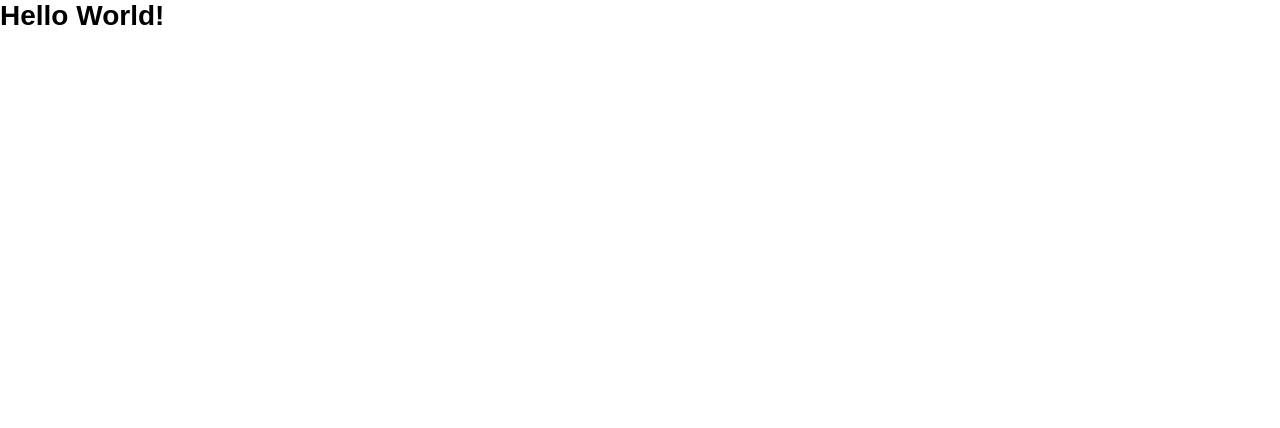
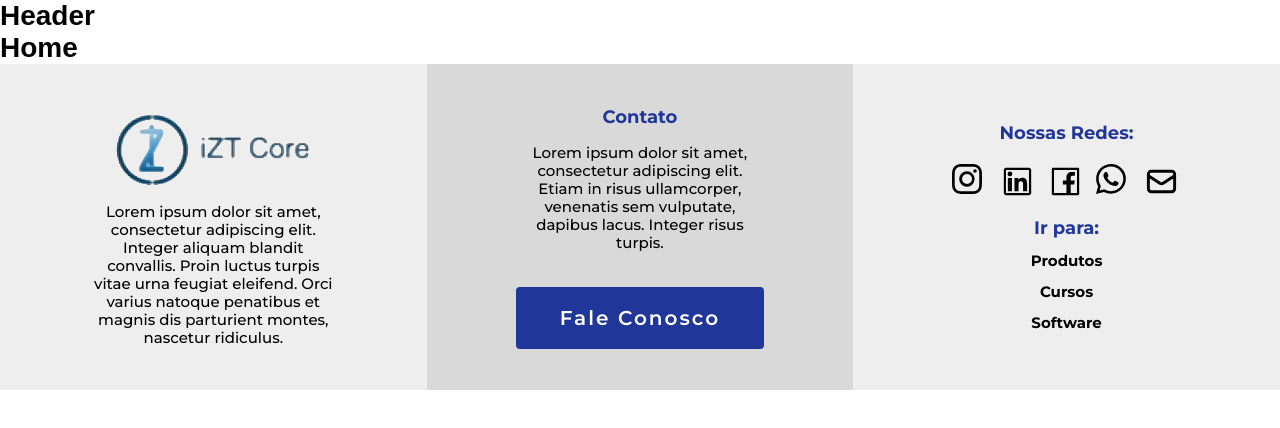
Before and after one commit to cpejr/IZT-web-frontend, a React (Vite) app: page / in a window 1280 px wide. Shown: the top 428 px of the page. Built offline with nearby package versions, Linux system fonts and the light colour scheme.

Commit message:
fix: routing and small changes in the footer component

```diff
--- a/src/App.jsx
+++ b/src/App.jsx
@@ -1,7 +1,16 @@
-import Routes from './routes';
+// import Routes from './routes';
+
+import { Outlet } from 'react-router-dom';
+import { Footer } from './components/common';
 
 function App() {
-  return <Routes />;
+  return (
+    <>
+      <h1>Header</h1>
+      <Outlet />
+      <Footer />
+    </>
+  );
 }
 
 export default App;
--- a/src/components/common/Footer/Footer.jsx
+++ b/src/components/common/Footer/Footer.jsx
@@ -1,13 +1,11 @@
-import { BsInstagram } from 'react-icons/bs';
-import { AiOutlineLinkedin } from 'react-icons/ai';
-import { AiOutlineFacebook } from 'react-icons/ai';
-import { BsWhatsapp } from 'react-icons/bs';
+import { BsInstagram, BsWhatsapp } from 'react-icons/bs';
+import { AiOutlineLinkedin, AiOutlineFacebook } from 'react-icons/ai';
 import { HiOutlineMail } from 'react-icons/hi';
 import React from 'react';
 import {
-  BodyFooter,
-  FirstDiv,
-  SecondDiv,
+  Container,
+  SideContainer,
+  MiddleContainer,
   LogoIZT,
   Text,
   Tittle,
@@ -15,72 +13,65 @@ import {
   SocialMediaButton,
   GoTo,
   ButtonMobile,
-  SectionIr,
+  SectionGoTo,
 } from './Styles';
 import ImagemLogoIZT from '../../../assets/ImagemLogoIZT.png';
 import ContactUsButton from '../ContactUsButton/ContactUsButton';
 
 export default function Footer() {
   return (
-    <BodyFooter>
-      <FirstDiv>
-        <LogoIZT src={ImagemLogoIZT} alt="ImagemLogoIZT" />
+    <Container>
+      <SideContainer>
+        <LogoIZT src={ImagemLogoIZT} alt="Imagem logo IZT" />
         <Text>
           Lorem ipsum dolor sit amet, consectetur adipiscing elit. Integer
           aliquam blandit convallis. Proin luctus turpis vitae urna feugiat
           eleifend. Orci varius natoque penatibus et magnis dis parturient
           montes, nascetur ridiculus.
         </Text>
-      </FirstDiv>
+      </SideContainer>
 
-      <SecondDiv>
-        <Tittle>Contato:</Tittle>
+      <MiddleContainer>
+        <Tittle>Contato</Tittle>
         <Text>
           Lorem ipsum dolor sit amet, consectetur adipiscing elit. Etiam in
           risus ullamcorper, venenatis sem vulputate, dapibus lacus. Integer
           risus turpis.
         </Text>
         <ContactUsButton />
-      </SecondDiv>
+      </MiddleContainer>
 
-      <FirstDiv>
+      <SideContainer>
         <Tittle>Nossas Redes:</Tittle>
         <SocialMedias>
-          {/* Botão Instagram */}
-          <SocialMediaButton type="button">
+          <SocialMediaButton href="https://cpejr.com/">
             <BsInstagram size={30} />
           </SocialMediaButton>
-
-          {/* Botão LinkedIn */}
-          <SocialMediaButton type="button">
+          <SocialMediaButton href="https://cpejr.com/">
             <AiOutlineLinkedin size={35} />
           </SocialMediaButton>
-
-          {/* Botão Facebook */}
-          <SocialMediaButton type="button">
+          <SocialMediaButton href="https://cpejr.com/">
             <AiOutlineFacebook size={35} />
           </SocialMediaButton>
-
-          {/* Botão Whatsapp */}
-          <SocialMediaButton type="button">
+          <SocialMediaButton href="https://cpejr.com/">
             <BsWhatsapp size={30} />
           </SocialMediaButton>
-
-          {/* Botão Email */}
-          <SocialMediaButton type="button">
+          <SocialMediaButton href="https://cpejr.com/">
             <HiOutlineMail size={35} />
           </SocialMediaButton>
         </SocialMedias>
+
         <ButtonMobile>
           <ContactUsButton />
         </ButtonMobile>
-        <SectionIr>
+
+        <SectionGoTo>
           <Tittle>Ir para:</Tittle>
-          <GoTo>Produtos</GoTo>
-          <GoTo>Cursos</GoTo>
-          <GoTo>Software</GoTo>
-        </SectionIr>
-      </FirstDiv>
-    </BodyFooter>
+          <GoTo to="/">Produtos</GoTo>
+          <GoTo to="/">Cursos</GoTo>
+          <GoTo to="/">Software</GoTo>
+        </SectionGoTo>
+      </SideContainer>
+    </Container>
   );
 }
--- a/src/components/common/Footer/Styles.jsx
+++ b/src/components/common/Footer/Styles.js
@@ -1,6 +1,7 @@
+import { Link } from 'react-router-dom';
 import styled from 'styled-components';
 
-export const BodyFooter = styled.div`
+export const Container = styled.div`
   display: flex;
   flex-direction: row;
   height: 326px;
@@ -12,7 +13,7 @@ export const BodyFooter = styled.div`
   }
 `;
 
-export const FirstDiv = styled.div`
+export const SideContainer = styled.div`
   display: flex;
   flex-direction: column;
   background-color: ${(props) => props.theme.colors.gray.lightGrey};
@@ -21,18 +22,10 @@ export const FirstDiv = styled.div`
   align-items: center;
   padding: 7%;
 
-  .ContactUsButton {
-    display: none;
-  }
-
   @media (max-width: 850px) {
     width: 100%;
     height: auto;
     padding: 3% 7%;
-
-    .ContactUsButton {
-      display: none;
-    }
   }
 `;
 
@@ -63,7 +56,7 @@ export const Text = styled.p`
   }
 `;
 
-export const SecondDiv = styled.div`
+export const MiddleContainer = styled.div`
   background-color: ${(props) => props.theme.colors.gray.mediumGrey};
   width: 33.33%;
   display: flex;
@@ -107,17 +100,26 @@ export const SocialMedias = styled.div`
   }
 `;
 
-export const SocialMediaButton = styled.button`
+export const SocialMediaButton = styled.a`
+  all: unset;
+
   align-items: center;
   justify-content: center;
   width: 38px;
   height: 38px;
   border: none;
+  background: none;
 
   cursor: pointer;
+
+  &:hover {
+    color: ${(props) => props.theme.colors.blue};
+  }
 `;
 
-export const GoTo = styled.p`
+export const GoTo = styled(Link)`
+  text-decoration: none;
+
   font-family: ${(props) => props.theme.fonts.montserrat};
   font-style: normal;
   font-weight: 700;
@@ -126,6 +128,10 @@ export const GoTo = styled.p`
 
   color: #000000;
   padding-top: 13px;
+
+  &:hover {
+    color: ${(props) => props.theme.colors.blue};
+  }
 `;
 
 export const ButtonMobile = styled.div`
@@ -145,7 +151,7 @@ export const ButtonMobile = styled.div`
   }
 `;
 
-export const SectionIr = styled.section`
+export const SectionGoTo = styled.section`
   display: flex;
   flex-direction: column;
   align-items: center;
--- a/src/main.jsx
+++ b/src/main.jsx
@@ -2,13 +2,13 @@ import React from 'react';
 import ReactDOM from 'react-dom/client';
 import GlobalStyles from './styles/GlobalStyles';
 import Theme from './styles/Theme';
-import App from './App';
+import Routes from './routes';
 
 ReactDOM.createRoot(document.getElementById('root')).render(
   <React.StrictMode>
     <GlobalStyles />
     <Theme>
-      <App />
+      <Routes />
     </Theme>
   </React.StrictMode>
 );
--- a/src/pages/Catalog/Catalog.jsx
+++ b/src/pages/Catalog/Catalog.jsx
@@ -1,5 +1,4 @@
 import React from 'react';
-import { Footer } from '../../components/common';
 import {
   Page,
   Container,
@@ -146,7 +145,6 @@ function Catalog() {
           </ProductCategory>
         ))}
       </Container>
-      <Footer />
     </Page>
   );
 }
--- a/src/routes.jsx
+++ b/src/routes.jsx
@@ -4,12 +4,13 @@ import {
   createRoutesFromElements,
   Route,
 } from 'react-router-dom';
+import App from './App';
 import { Catalog } from './pages';
 
 const router = createBrowserRouter(
   createRoutesFromElements(
-    <Route path="/">
-      <Route index element={<h1>Hello World!</h1>} />
+    <Route path="/" element={<App />}>
+      <Route index element={<h1>Home</h1>} />
       <Route path="catalogo" element={<Catalog />} />
     </Route>
   )
```
Also changed, not shown: src/components/common/ContactUsButton/Styles.js (renamed from src/components/common/ContactUsButton/Styles.jsx), src/pages/Catalog/Styles.js (renamed from src/pages/Catalog/Styles.jsx).
